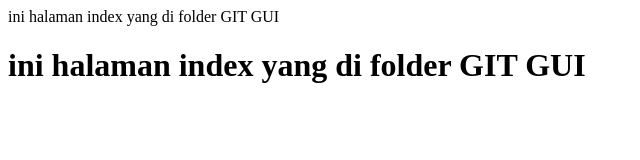
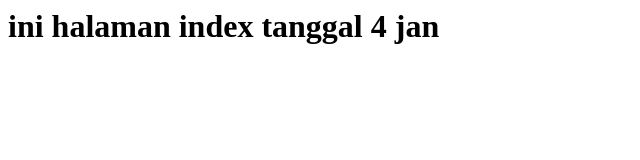
Before and after one commit to smaulidiah2612/newrepo, a plain HTML site: page index.html in a window 1280 px wide. Shown: the whole page, without its empty margins (0-640 px from the left). Drawn offline with Linux system fonts and the light colour scheme.

Commit message:
commit tgl 4 jan

```diff
--- a/index.html
+++ b/index.html
@@ -1,6 +1,6 @@
 <html>
-<title>tes index git GUI</title>
-<body>ini halaman index yang di folder GIT GUI
-<h1>ini halaman index yang di folder GIT GUI</h1>
+<title>index 0401</title>
+<body>
+<h1>ini halaman index tanggal 4 jan</h1>
 </body>
 </html>
```
Also changed, not shown: about.html (added, +6 -0 lines).
